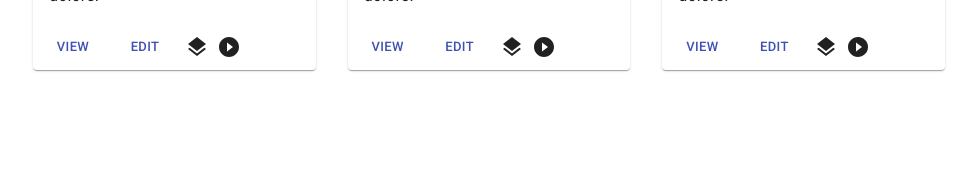
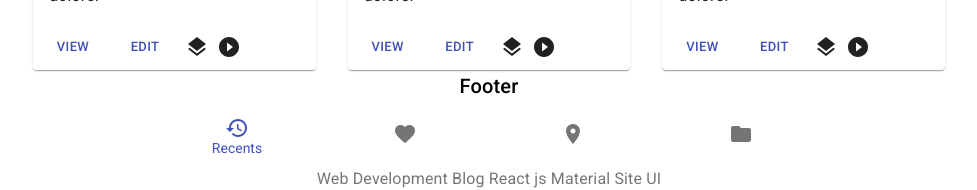
Before and after one commit to frontendprof/react-material-ui, a React (Create React App) app: page / in a window 1280 px wide. Shown: the part 1715-1905 px from the top of the page, without its empty margins (151-1128 px from the left). Before the commit the page ends 1801 px from the top, so only its background shows below. Built offline with nearby package versions, Linux system fonts and the light colour scheme.

Commit message:
Working on footer and styling it

```diff
--- a/src/App.js
+++ b/src/App.js
@@ -5,6 +5,13 @@
 import {makeStyles} from "@material-ui/core/styles";
 import LayerIcon from "@material-ui/icons/Layers";
 import PlayCircleFilledIcon from "@material-ui/icons/PlayCircleFilled";
+import BottomNavigation from "@material-ui/core/BottomNavigation";
+import BottomNavigationAction from "@material-ui/core/BottomNavigationAction";
+
+import FolderIcon from "@material-ui/icons/Folder";
+import RestoreIcon from "@material-ui/icons/Restore";
+import FavoriteIcon from "@material-ui/icons/Favorite";
+import LocationOnIcon from "@material-ui/icons/LocationOn";
 
 
 
@@ -54,9 +61,15 @@
 
 const cards=[1,2,3,4,5,6,7,8,9];
 
+
 function App() {
 
   const classes=useStyles();
+  const [value,setValue]=React.useState("recents");
+
+  const handleChange=(e,newVal)=>{
+    setValue(newVal)
+  }
 
 
   return (
@@ -193,6 +206,47 @@
 
       </main>
 
+      <footer>
+            <Typography variant="h6" align="center" gutterBottom>Footer</Typography>
+
+            <BottomNavigation
+              value={value}
+              onChange={handleChange}
+              className={classes.root}
+            >
+
+              <BottomNavigationAction
+                label="Recents"
+                value="recents"
+                icon={<RestoreIcon />}
+              />
+
+              <BottomNavigationAction
+                label="Favorites"
+                value="favorites"
+                icon={<FavoriteIcon />}
+              />
+
+              <BottomNavigationAction
+                label="Nearby"
+                value="nearby"
+                icon={<LocationOnIcon />}
+              />
+
+              <BottomNavigationAction
+                label="Folder"
+                value="folder"
+                icon={<FolderIcon />}
+              />
+
+            </BottomNavigation>
+
+
+            <Typography align="center" color="textSecondary" component="p" variant="subtitle1">
+              Web Development Blog React js Material Site UI
+            </Typography>
+      </footer>
+
 
     </>
   );
```
Also changed, not shown: 1 other file (tests, documents, lock files or other folders).
